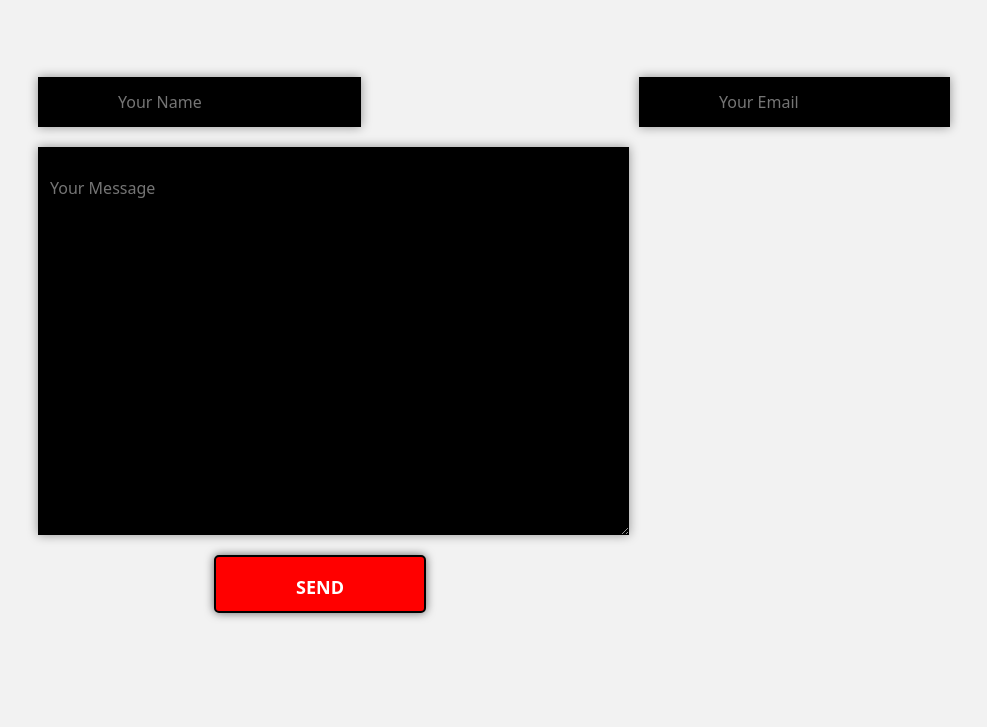
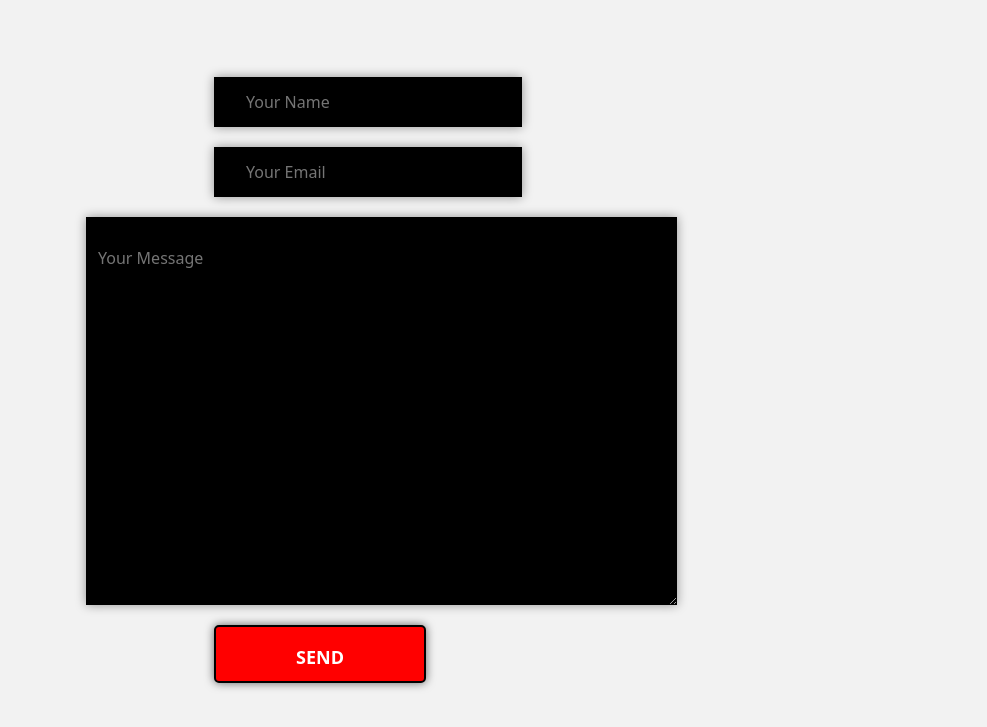
Before and after one commit to Adrienne-B/photographer_website, a website: page contact/index.html in a window 1280 px wide. Shown: the part 437-1164 px from the top of the page, without its empty margins (250-1237 px from the left). Drawn offline with nearby package versions, Linux system fonts and the light colour scheme; files that its build step writes are made by us from their sources; files whose address does not match are found by name.

Commit message:
Had to fix contact page for all three device sizes.

```diff
--- a/contact/index.html
+++ b/contact/index.html
@@ -63,7 +63,7 @@
 				</div>
 
 				<ul class="nav_2" id="nav_2">
-					<li><a href="../index.html" target="_blank">HOME</a></li>
+					<li><a href="../index.html">HOME</a></li>
 
 					<li><a href="../price/index.html">PRICE</a></li>
 
--- a/css/main.css
+++ b/css/main.css
@@ -1775,7 +1775,7 @@ textarea {
 	width: 120px;
 	height: 40px;
 	margin-left: 14rem;
-	margin-bottom: 13rem;
+	margin-bottom: -5rem;
 	padding-bottom: 2.1rem;
 	padding-left: 5rem;
 	padding-right: 8rem;
@@ -2125,40 +2125,41 @@ a:hover:after {
 }
 
 .textb {
-	width: calc(70% -10px);
+	width: calc(40% -10px);
 	height: 50px;
 	padding: 12px;
-	padding-left: 5rem;
+	padding-left: 2rem;
 	background-color: black;
 	border: none;
 	color: white;
 	margin-bottom: 20px;
-	margin-left: 15rem;
+	margin-left: 26rem;
+	width: 25%;
 }
 
 #email {
-	margin-right: 5.0rem;
-	padding-right: 0rem;
+	margin-right: 8rem;
+	/*padding-right: 0rem;*/
 }
 textarea {
-	width: 48%;
-	padding-bottom: 20rem;
-	padding-top: 2rem;
-	resize: vertical;
-	padding-left: 12px;
 	background-color: black;
 	border: none;
 	color: white;
 	margin-bottom: 20px;
-	margin-left: 15rem;
+	margin-left: 18rem;
+	padding-bottom: 20rem;
+	padding-left: 12px;
+	padding-top: 2rem;
+	resize: vertical;
+	width: 48%;
 }
 
  .btn_c {
 	width: 120px;
 	height: 40px;
 	margin-left: 26rem;
-	margin-bottom: 13rem;
-	 padding-bottom: 2.1rem;
+	margin-bottom: -3rem;
+	padding-bottom: 2.1rem;
 	background-color: red;
 	color: white;
 	text-tranform: uppercase;
@@ -2169,7 +2170,7 @@ textarea {
 
 .map h4 {
    font-size: 2rem;
-	margin-left: 32rem;
+   margin-left: 32rem;
 }
 
 .map p {
```
